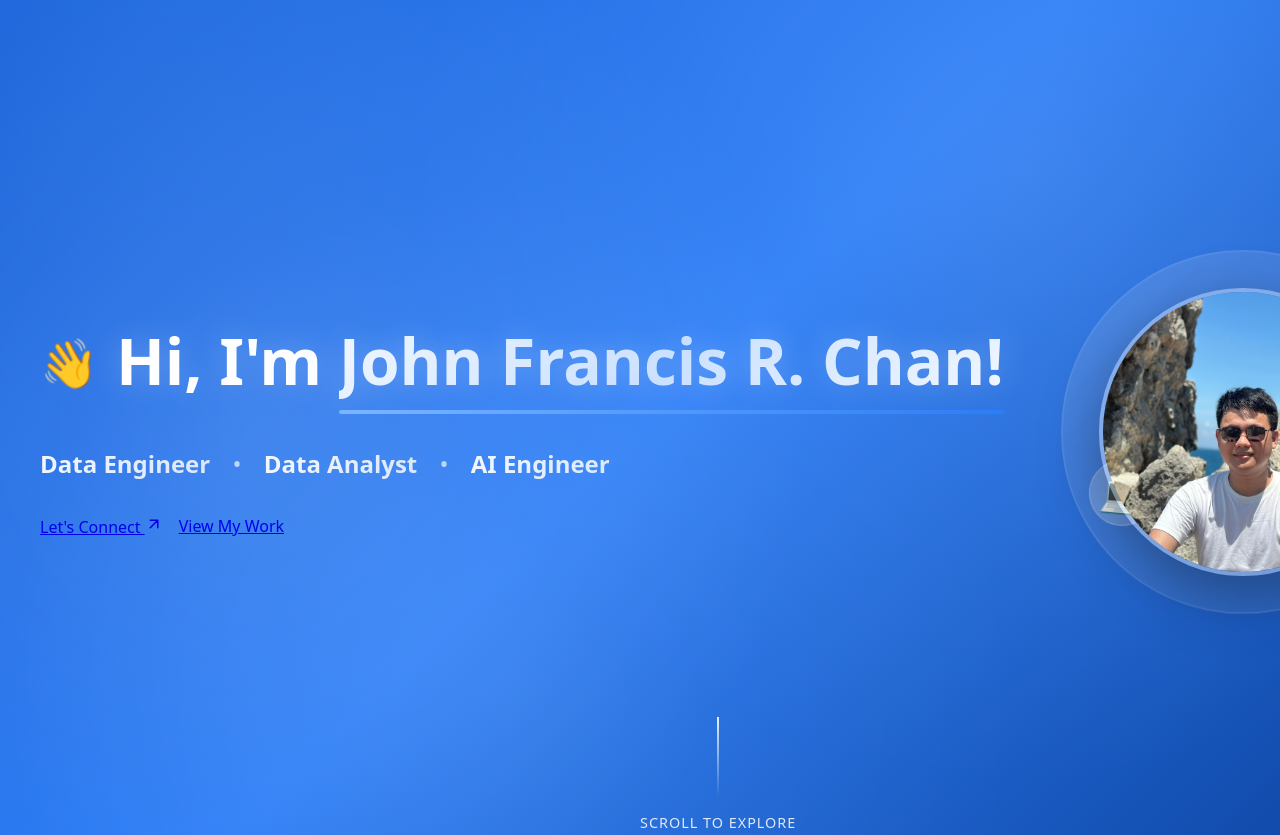
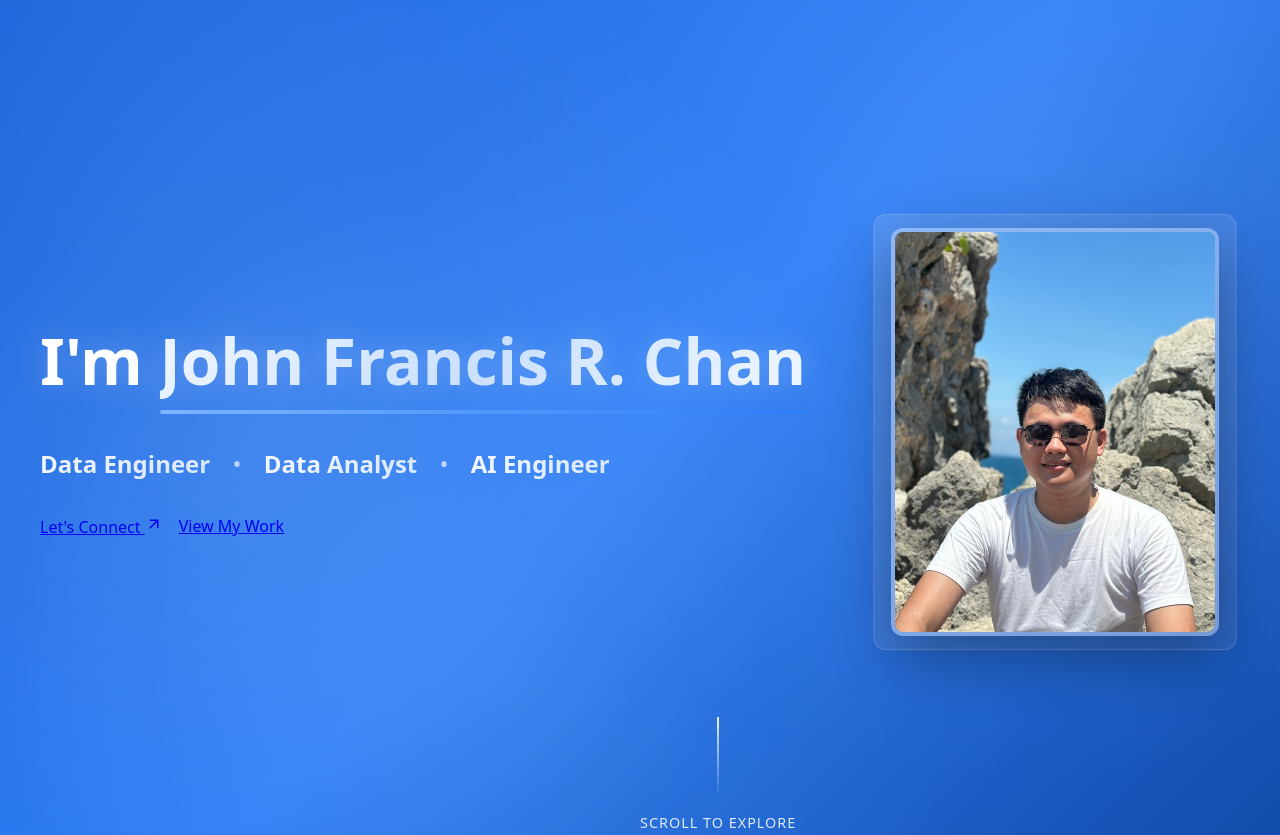
Before and after one commit to jfrchan18/personal-website, a plain HTML site: page index.html in a window 1280 px wide. Shown: the top 835 px of the page. Drawn offline with Linux system fonts and the light colour scheme.

Commit message:
Polish website CSS and layout

```diff
--- a/index.html
+++ b/index.html
@@ -23,9 +23,8 @@
     <div class="container banner-content">
       <div class="banner-text">
         <div class="greeting-line">
-          <span class="wave" aria-hidden="true">👋</span>
           <h1 class="main-greeting">
-            Hi, I'm <span class="highlight-name">John Francis R. Chan!</span>
+            I'm <span class="highlight-name">John Francis R. Chan</span>
           </h1>
         </div>
 
@@ -51,11 +50,6 @@
         <div class="image-container" role="img" aria-label="Portrait of John Francis R. Chan">
           <div class="image-background"></div>
           <img src="./assets/images/profile.png" alt="John Francis R. Chan — profile" class="profile-image" loading="eager">
-          <div class="floating-elements" aria-hidden="true">
-            <div class="floating-icon ai">🤖</div>
-            <div class="floating-icon code">💻</div>
-            <div class="floating-icon research">📊</div>
-          </div>
         </div>
       </div>
     </div>
--- a/style.css
+++ b/style.css
@@ -144,13 +144,13 @@
   }
 
   .banner-image{ display:flex; justify-content:center; align-items:center; animation:slideInRight 1s ease-out .2s both; }
-  .image-container{ position:relative; width:350px; height:350px; display:flex; justify-content:center; align-items:center; }
-  @media (max-width:1024px){ .image-container{ width:300px; height:300px; } }
-  @media (max-width:768px){ .image-container{ width:250px; height:250px; } }
-  @media (max-width:480px){ .image-container{ width:200px; height:200px; } }
+  .image-container{ position:relative; width:350px; height:420px; display:flex; justify-content:center; align-items:center; }
+  @media (max-width:1024px){ .image-container{ width:300px; height:360px; } }
+  @media (max-width:768px){ .image-container{ width:250px; height:300px; } }
+  @media (max-width:480px){ .image-container{ width:200px; height:240px; } }
 
   .image-background{
-    position:absolute; inset:0; border-radius:50%;
+    position:absolute; inset:0; border-radius:12px;
     background: linear-gradient(135deg, rgba(255,255,255,.18), rgba(255,255,255,.10));
     animation:pulse 3s ease-in-out infinite; backdrop-filter: blur(10px);
     border:1px solid rgba(255,255,255,.25);
@@ -158,30 +158,17 @@
   @keyframes pulse{ 0%,100%{ transform:scale(1); opacity:.85 } 50%{ transform:scale(1.05); opacity:.65 } }
 
   .profile-image{
-    width:280px; height:280px; border-radius:50%; object-fit:cover;
+    width:320px; height:400px; border-radius:12px; object-fit:cover;
     border:4px solid rgba(255,255,255,.35);
     box-shadow: 0 20px 60px rgba(0,0,0,.35);
     transition:transform .3s ease, box-shadow .3s ease; z-index:2; position:relative;
     display:block;
   }
+  @media (max-width:1024px){ .profile-image{ width:280px; height:350px; } }
+  @media (max-width:768px){ .profile-image{ width:240px; height:300px; } }
+  @media (max-width:480px){ .profile-image{ width:200px; height:250px; } }
   .profile-image:hover{ transform:scale(1.05); box-shadow: 0 26px 80px rgba(0,0,0,.42); }
 
-  .floating-elements{ position:absolute; inset:0; pointer-events:none; }
-  .floating-icon{
-    position:absolute; font-size:2.2rem; background: rgba(255,255,255,.15);
-    backdrop-filter: blur(10px); border-radius:50%; width:64px; height:64px;
-    display:flex; align-items:center; justify-content:center;
-    border:1px solid rgba(255,255,255,.25);
-    animation:float 3s ease-in-out infinite;
-  }
-  .floating-icon.ai{ top:10%; right:10%; animation-delay:0s; }
-  .floating-icon.code{ bottom:18%; left:6%; animation-delay:1s; }
-  .floating-icon.research{ top:60%; right:6%; animation-delay:2s; }
-  @keyframes float{
-    0%,100%{ transform:translateY(0) rotate(0) }
-    33%{ transform:translateY(-18px) rotate(5deg) }
-    66%{ transform:translateY(-9px) rotate(-3deg) }
-  }
 
   .banner-scroll-indicator{
     position:absolute; bottom:2rem; left:50%; transform:translateX(-50%);
```
